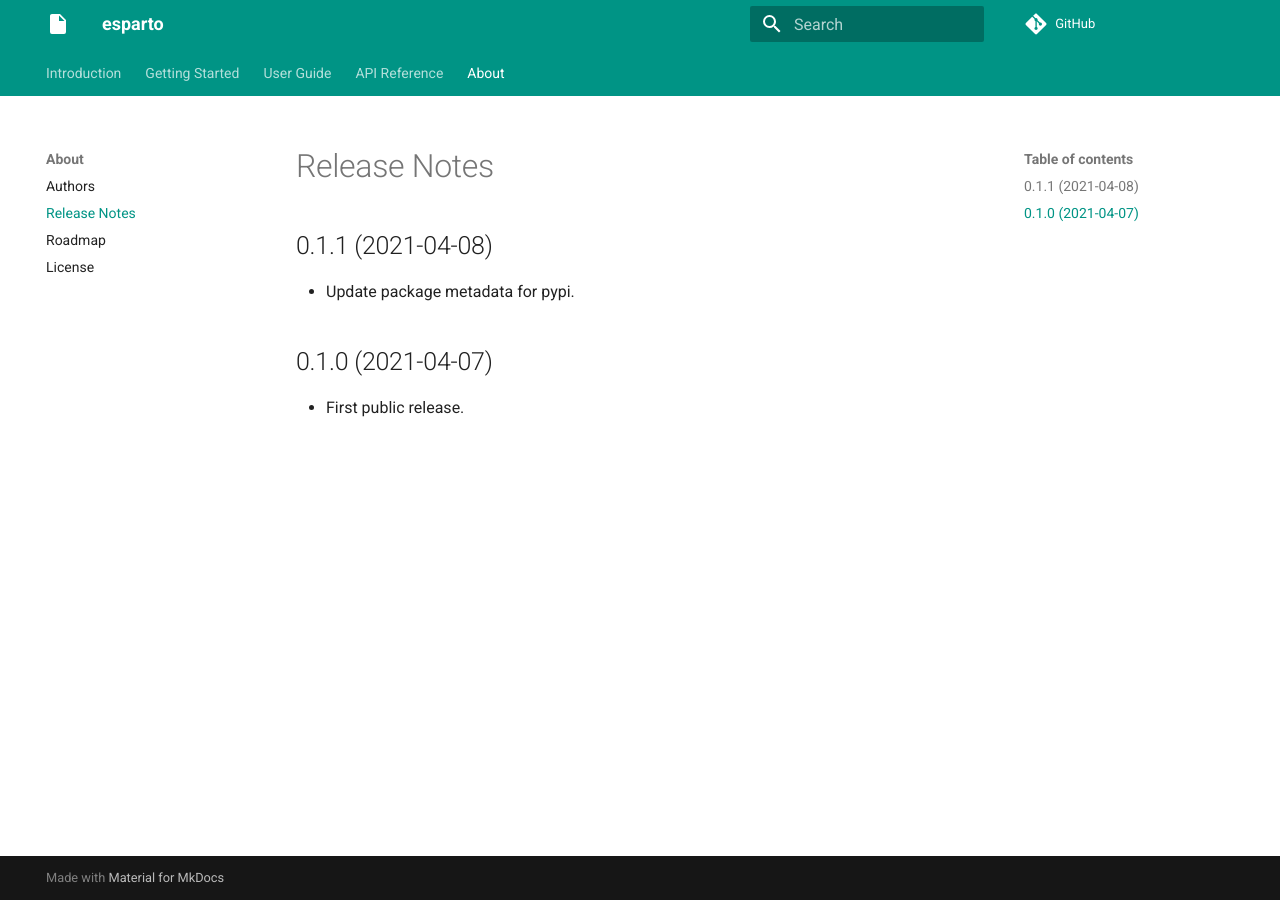
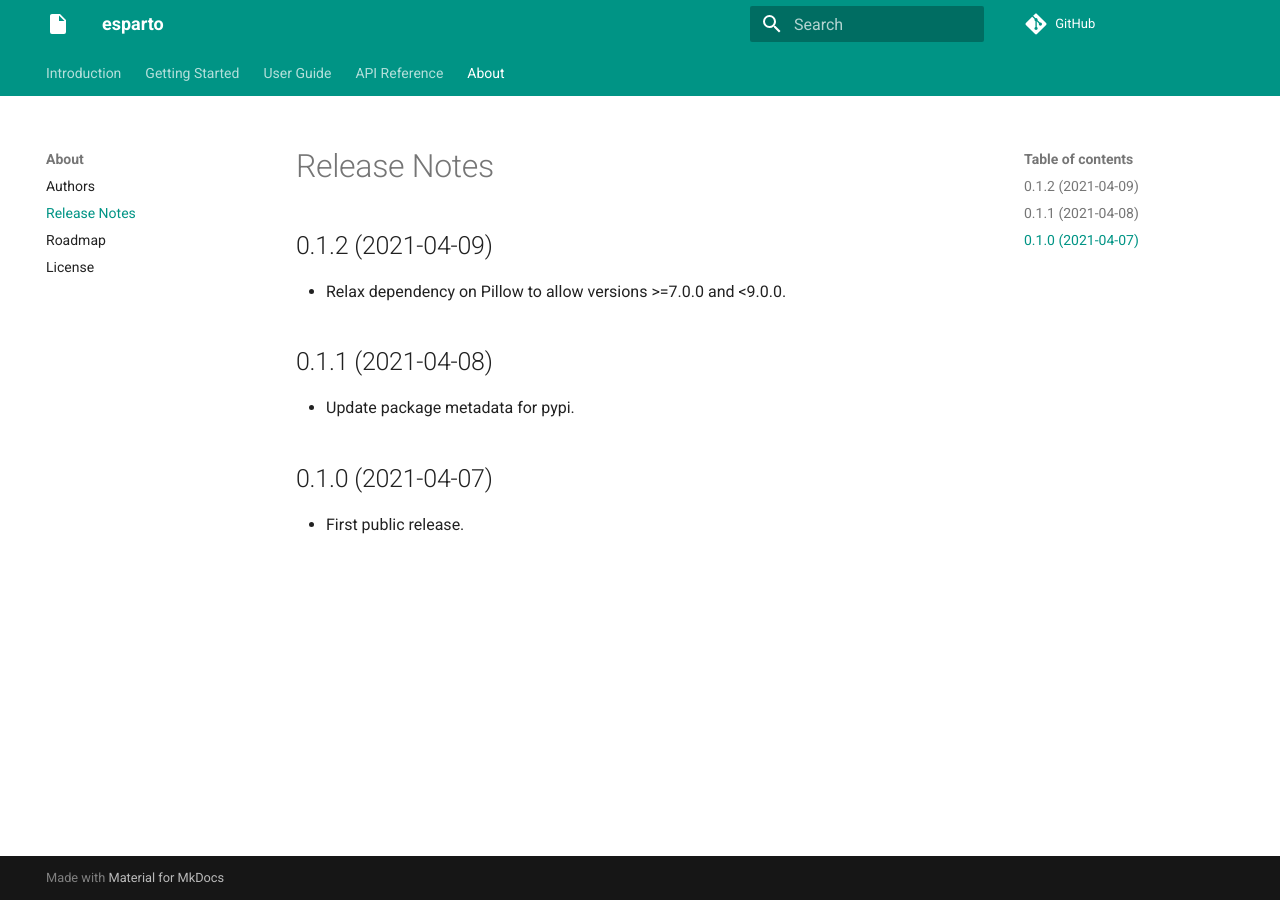
Before and after one commit to domvwt/esparto, an MkDocs documentation site: the page built from docs/04-about/release-notes.md, in a window 1280 px wide. Built offline with MkDocs 1.6.1 and Material for MkDocs 9.7.7, drawn with Linux system fonts in a browser that asks for light colours; comment, search, counter and statistics services are not loaded.

Commit message:
Update release notes

```diff
--- a/docs/04-about/release-notes.md
+++ b/docs/04-about/release-notes.md
@@ -1,5 +1,11 @@
 Release Notes
 =============
+
+0.1.2 (2021-04-09)
+------------------
+
+-   Relax dependency on Pillow to allow versions >=7.0.0 and <9.0.0.
+
 
 0.1.1 (2021-04-08)
 ------------------
```
